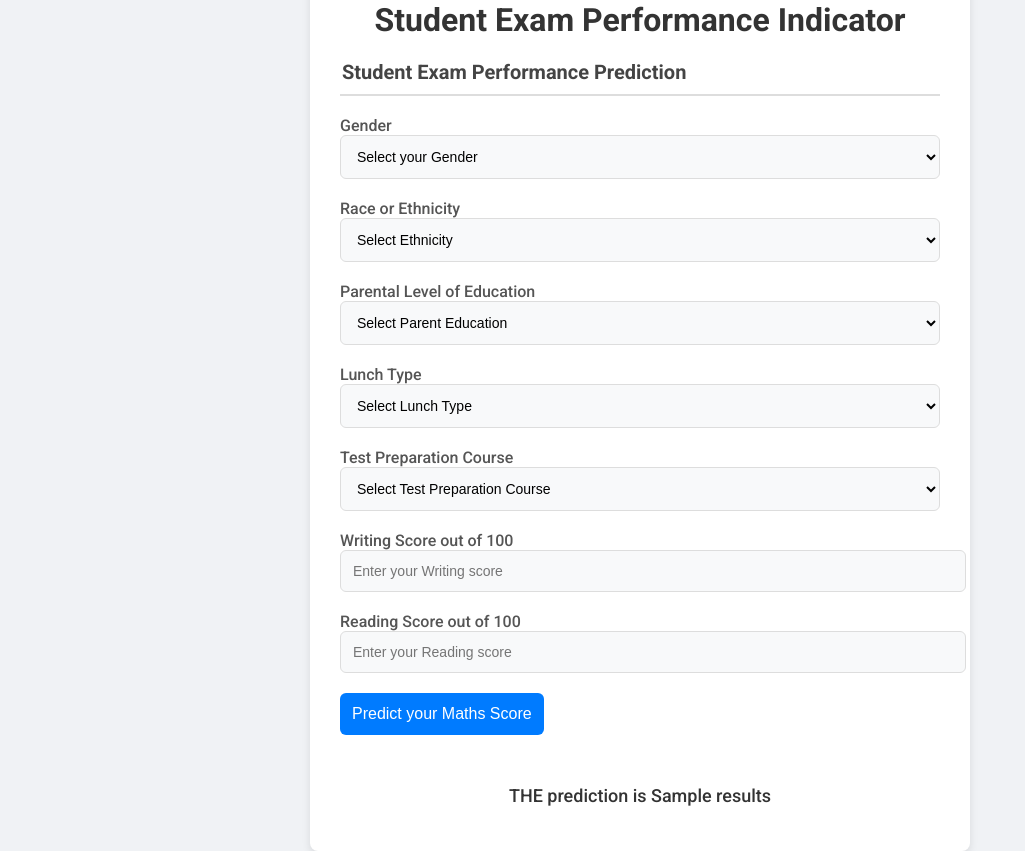
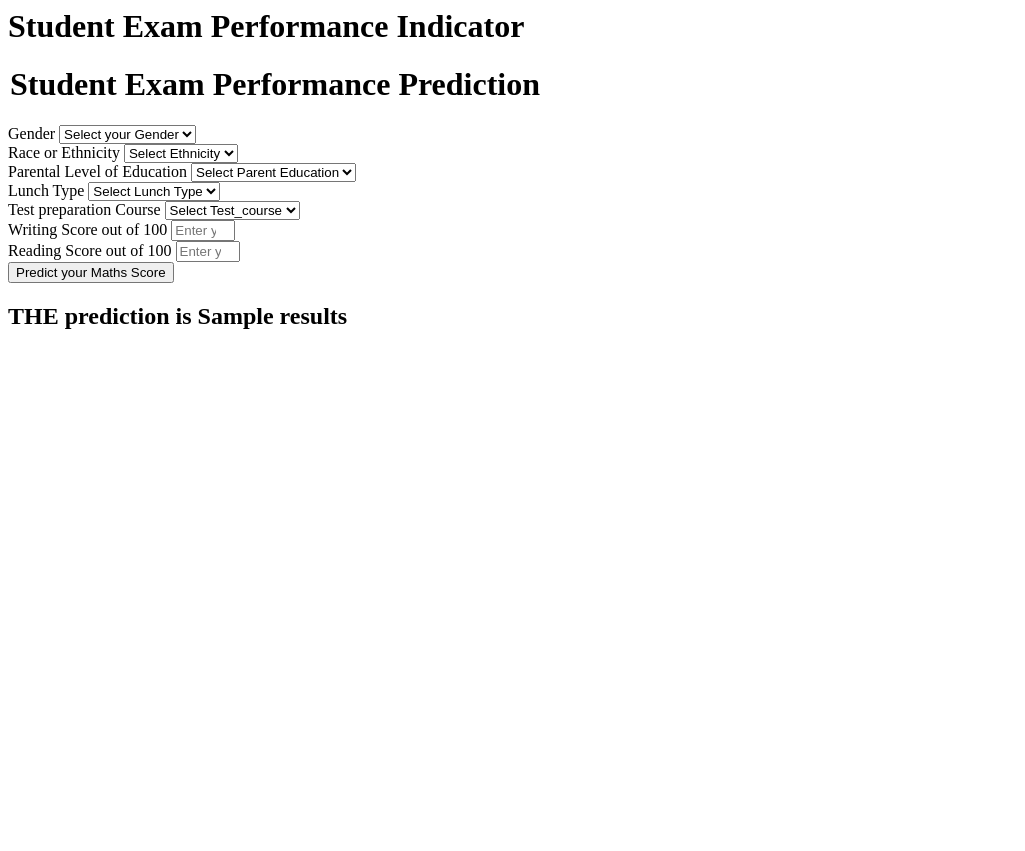
Before and after one commit to ifeanyiojji/ml-projects, a Flask app: template templates/home.html in a window 1280 px wide. Shown: the whole page, without its empty margins (0-1025 px from the left). After the commit the page ends 329 px from the top, so only its background shows below. Run offline with Flask 3, Linux system fonts and the light colour scheme; the template is opened without the code that fills it: most values are stand-ins (such as "Sample title", 1, 10 or a date in 2020).

Commit message:
updated the html file

```diff
--- a/templates/home.html
+++ b/templates/home.html
@@ -1,167 +1,112 @@
-<!DOCTYPE html>
-<html lang="en">
-<head>
-    <meta charset="UTF-8">
-    <meta name="viewport" content="width=device-width, initial-scale=1.0">
-    <title>Student Exam Performance Indicator</title>
-    <link href="https://fonts.googleapis.com/css2?family=Roboto:wght@400;500;700&display=swap" rel="stylesheet">
-    <style>
-        body {
-            font-family: 'Roboto', sans-serif;
-            background: #f0f2f5;
-            margin: 0;
-            padding: 0;
-            display: flex;
-            justify-content: center;
-            align-items: center;
-            height: 100vh;
-        }
 
-        .login {
-            background: #fff;
-            padding: 30px;
-            border-radius: 8px;
-            box-shadow: 0 4px 8px rgba(0, 0, 0, 0.1);
-            width: 100%;
-            max-width: 600px;
-        }
-
-        h1, h2 {
-            text-align: center;
-            color: #333;
-        }
-
-        form {
-            display: flex;
-            flex-direction: column;
-        }
-
-        .mb-3 {
-            margin-bottom: 20px;
-        }
-
-        .form-label {
-            font-size: 16px;
-            font-weight: 500;
-            color: #555;
-        }
-
-        .form-control {
-            padding: 12px;
-            font-size: 14px;
-            border-radius: 6px;
-            border: 1px solid #ddd;
-            background-color: #f8f9fa;
-            width: 100%;
-        }
-
-        .form-control:focus {
-            outline: none;
-            border-color: #007bff;
-            background-color: #ffffff;
-        }
-
-        .btn {
-            background-color: #007bff;
-            color: white;
-            padding: 12px;
-            font-size: 16px;
-            border: none;
-            border-radius: 6px;
-            cursor: pointer;
-            transition: background-color 0.3s;
-        }
-
-        .btn:hover {
-            background-color: #0056b3;
-        }
-
-        .placeholder {
-            color: #aaa;
-        }
-
-        legend {
-            font-size: 20px;
-            font-weight: 600;
-            color: #444;
-            padding-bottom: 10px;
-            border-bottom: 2px solid #ddd;
-            margin-bottom: 20px;
-        }
-
-        h2 {
-            font-size: 18px;
-            font-weight: 500;
-            color: #333;
-            margin-top: 30px;
-        }
-    </style>
-</head>
+<html>
 <body>
     <div class="login">
        <h1>Student Exam Performance Indicator</h1>
+
        <form action="{{ url_for('predict_datapoint')}}" method="post">
+        <h1>
             <legend>Student Exam Performance Prediction</legend>
+        </h1>
         <div class="mb-3">
             <label class="form-label">Gender</label>
-                <select class="form-control" name="gender" required>
+            <select class="form-control" name="gender" placeholder="Enter you Gender" required>
                 <option class="placeholder" selected disabled value="">Select your Gender</option>
-                    <option value="male">Male</option>
-                    <option value="female">Female</option>
+                <option value="male">
+                    Male
+                </option>
+                <option value="female">
+                    Female
+                </option>
             </select>
         </div>
         <div class="mb-3">
             <label class="form-label">Race or Ethnicity</label>
-                <select class="form-control" name="ethnicity" required>
+            <select class="form-control" name="ethnicity" placeholder="Enter you ethnicity" required>
                 <option class="placeholder" selected disabled value="">Select Ethnicity</option>
-                    <option value="group A">Group A</option>
-                    <option value="group B">Group B</option>
-                    <option value="group C">Group C</option>
-                    <option value="group D">Group D</option>
-                    <option value="group E">Group E</option>
+                <option value="group A">
+                    Group A
+                </option>
+                <option value="group B">
+                    Group B
+                </option>
+                <option value="group C">
+                    Group C
+                </option>
+                <option value="group D">
+                    Group D
+                </option>
+                <option value="group E">
+                    Group E
+                </option>
             </select>
         </div>
         <div class="mb-3">
             <label class="form-label">Parental Level of Education</label>
-                <select class="form-control" name="parental_level_of_education" required>
+            <select class="form-control" name="parental_level_of_education"
+                placeholder="Enter you Parent Education" required>
                 <option class="placeholder" selected disabled value="">Select Parent Education</option>
-                    <option value="associate's degree">Associate's Degree</option>
-                    <option value="bachelor's degree">Bachelor's Degree</option>
-                    <option value="high school">High School</option>
-                    <option value="master's degree">Master's Degree</option>
-                    <option value="some college">Some College</option>
-                    <option value="some high school">Some High School</option>
+                <option value="associate's degree">
+                    associate's degree
+                </option>
+                <option value="bachelor's degree">
+                    bachelor's degree
+                </option>
+                <option value="high school">
+                    high school
+                </option>
+                <option value="master's degree">
+                    master's degree
+                </option>
+                <option value="some college">
+                    some college
+                </option>
+                <option value="some high school">
+                    some high school
+                </option>
             </select>
         </div>
         <div class="mb-3">
             <label class="form-label">Lunch Type</label>
-                <select class="form-control" name="lunch" required>
+            <select class="form-control" name="lunch" placeholder="Enter you Lunch" required>
                 <option class="placeholder" selected disabled value="">Select Lunch Type</option>
-                    <option value="free/reduced">Free/Reduced</option>
-                    <option value="standard">Standard</option>
+                <option value="free/reduced">
+                    free/reduced
+                </option>
+                <option value="standard">
+                    standard
+                </option>
             </select>
         </div>
         <div class="mb-3">
-                <label class="form-label">Test Preparation Course</label>
-                <select class="form-control" name="test_preparation_course" required>
-                    <option class="placeholder" selected disabled value="">Select Test Preparation Course</option>
-                    <option value="none">None</option>
-                    <option value="completed">Completed</option>
+            <label class="form-label">Test preparation Course</label>
+            <select class="form-control" name="test_preparation_course" placeholder="Enter you Course"
+                required>
+                <option class="placeholder" selected disabled value="">Select Test_course</option>
+                <option value="none">
+                    None
+                </option>
+                <option value="completed">
+                    Completed
+                </option>
             </select>
         </div>
         <div class="mb-3">
             <label class="form-label">Writing Score out of 100</label>
-                <input class="form-control" type="number" name="writing_score" placeholder="Enter your Writing score" min="0" max="100" required />
+            <input class="form-control" type="number" name="reading_score"
+                placeholder="Enter your Reading score" min='0' max='100' />
         </div>
         <div class="mb-3">
             <label class="form-label">Reading Score out of 100</label>
-                <input class="form-control" type="number" name="reading_score" placeholder="Enter your Reading score" min="0" max="100" required />
+            <input class="form-control" type="number" name="writing_score"
+                placeholder="Enter your Reading Score" min='0' max='100' />
         </div>
         <div class="mb-3">
-                <input class="btn" type="submit" value="Predict your Maths Score" />
+            <input class="btn btn-primary" type="submit" value="Predict your Maths Score" required />
         </div>
     </form>
-        <h2>THE prediction is {{results}}</h2>
-    </div>
-</body>
+    <h2>
+       THE  prediction is {{results}}
+    </h2>
+   <body>
 </html>
```
Lines whose indentation alone changed are shown as unchanged.
